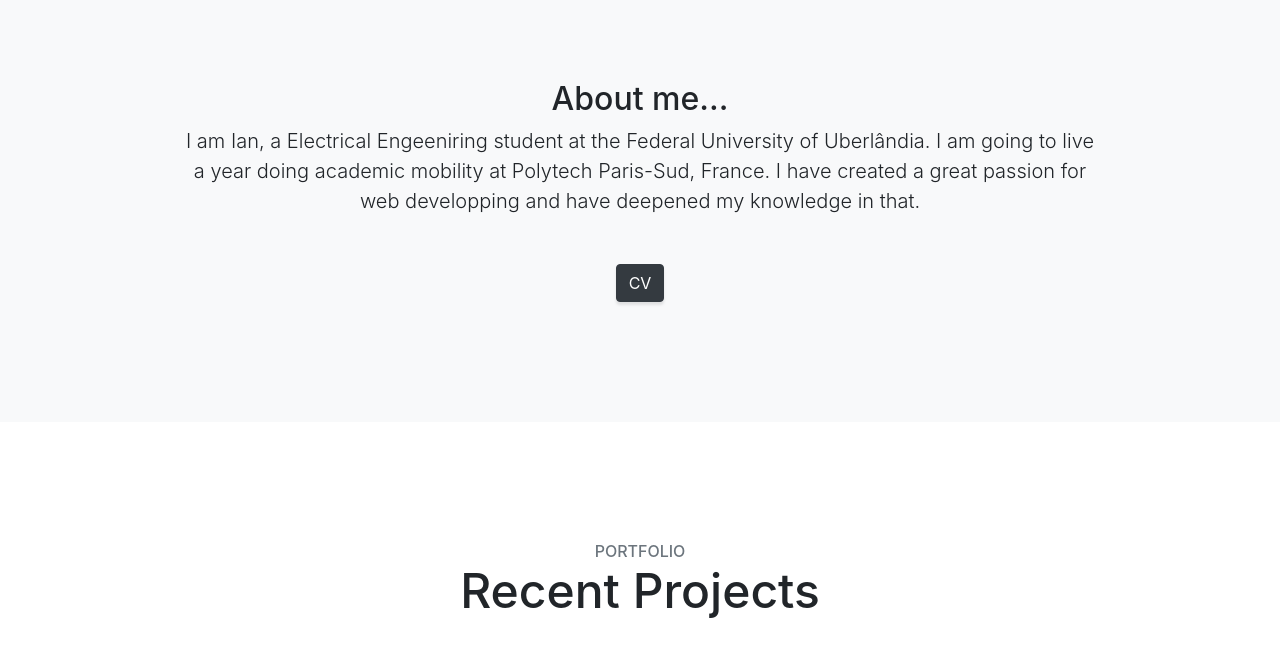
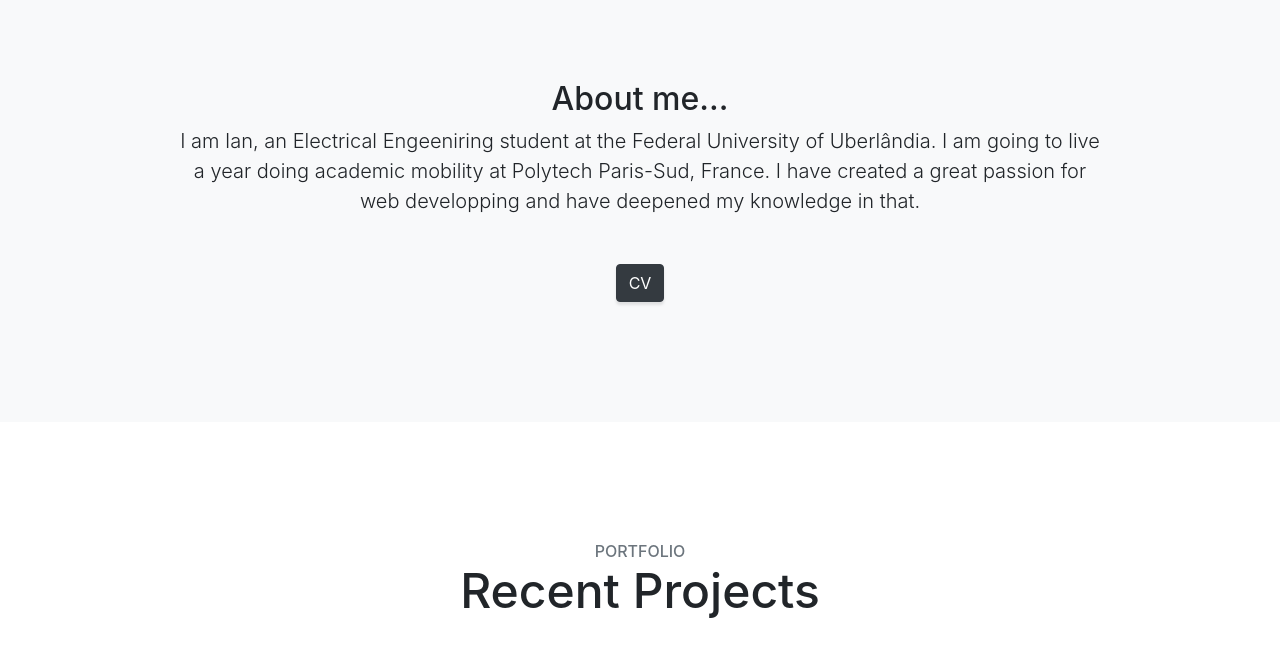
Before and after one commit to Avelarian/avelarian.github.io, a website with bundled scripts: page index.html in a window 1280 px wide. Shown: the part 840-1485 px from the top of the page. Built offline with nearby package versions, Linux system fonts and the light colour scheme.

Commit message:
Finish static website

```diff
--- a/index.html
+++ b/index.html
@@ -67,7 +67,7 @@
       <div class="row">
         <div class="col-lg-10 mx-auto">
           <h2>About me...</h2>
-          <p class="lead mb-5">I am Ian, a Electrical Engeeniring student at the Federal University of Uberlândia. I am going to live a year doing academic mobility at Polytech Paris-Sud, France. I have created a great passion for web developping and have deepened my knowledge in that.</p>
+          <p class="lead mb-5">I am Ian, an Electrical Engeeniring student at the Federal University of Uberlândia. I am going to live a year doing academic mobility at Polytech Paris-Sud, France. I have created a great passion for web developping and have deepened my knowledge in that.</p>
           <a class="btn btn-dark btn-xl js-scroll-trigger" href="img/pdf/CV.pdf" download>CV</a>
         </div>
       </div>
```
